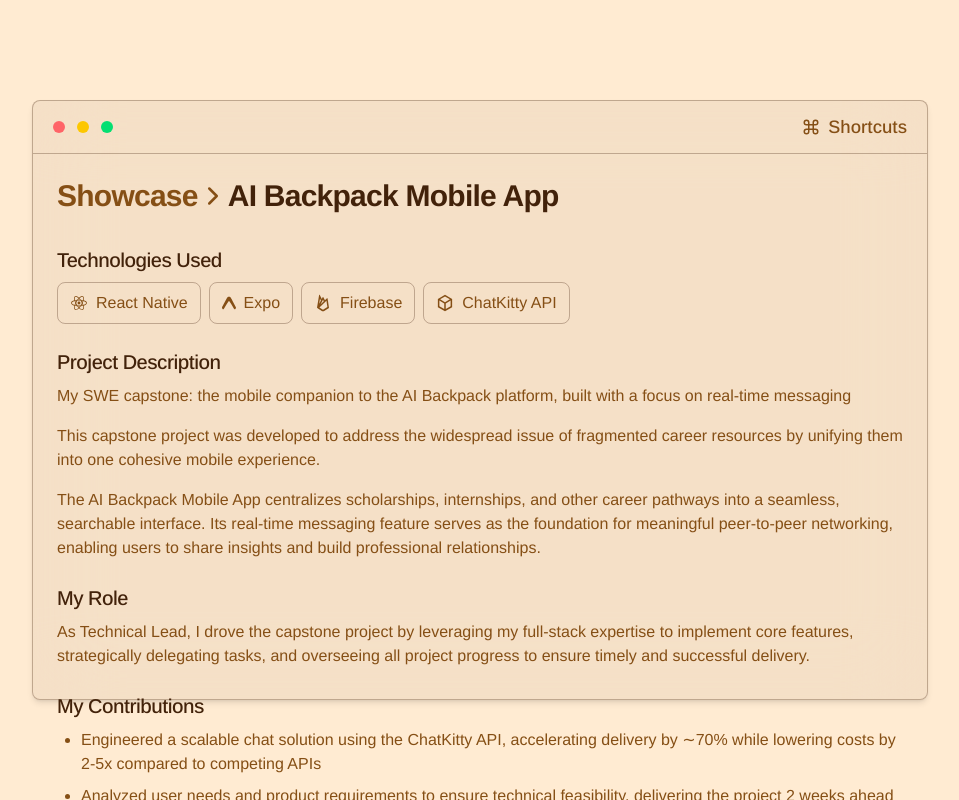
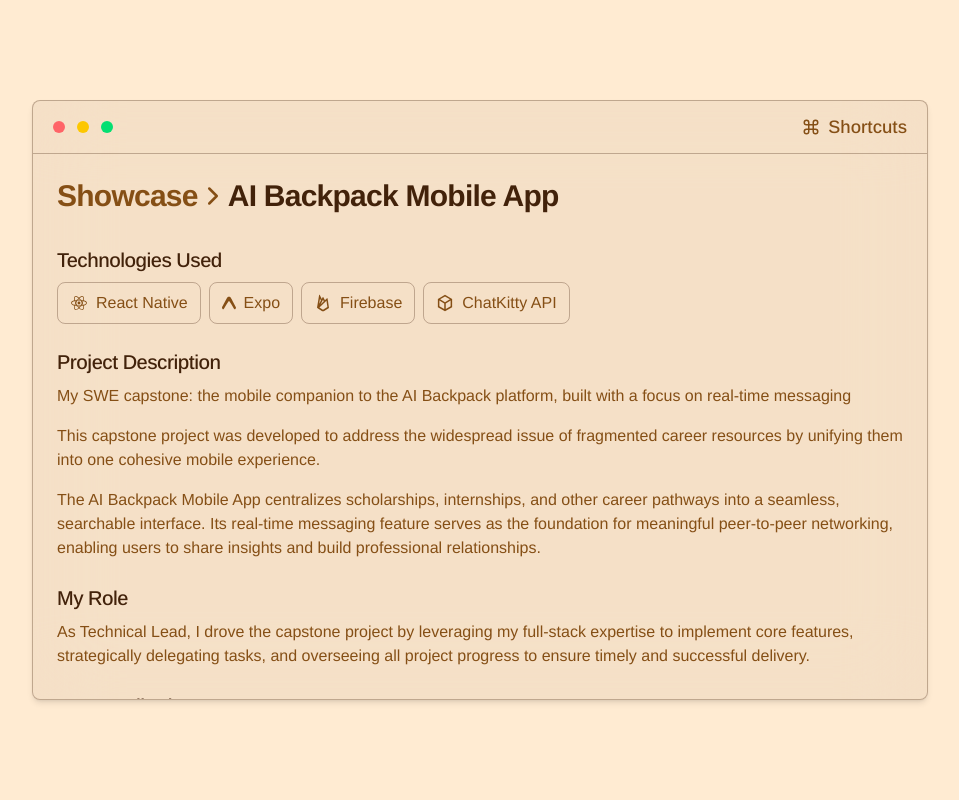
Before and after one commit to ereyes187/portfolio, a Next.js app: page /showcase/aibackpack-mobile in a window 1280 px wide. Shown: the whole page, without its empty margins (160-1119 px from the left). Built offline with nearby package versions, Linux system fonts and the light colour scheme.

Commit message:
added overflow

```diff
--- a/app/layout.tsx
+++ b/app/layout.tsx
@@ -46,7 +46,7 @@
                   <ShortcutsButton />
                 </ShortcutsMenuProvider>
               </header>
-              <div className="flex-grow">{children}</div>
+              <div className="flex-grow overflow-y-auto">{children}</div>
             </div>
             {/* <footer className="absolute bottom-2 text-center text-sm left-1/2 -translate-x-1/2 -translate-y-1/2">
               Copyright © 2025 Ernesto Reyes. All rights reserved.
```
